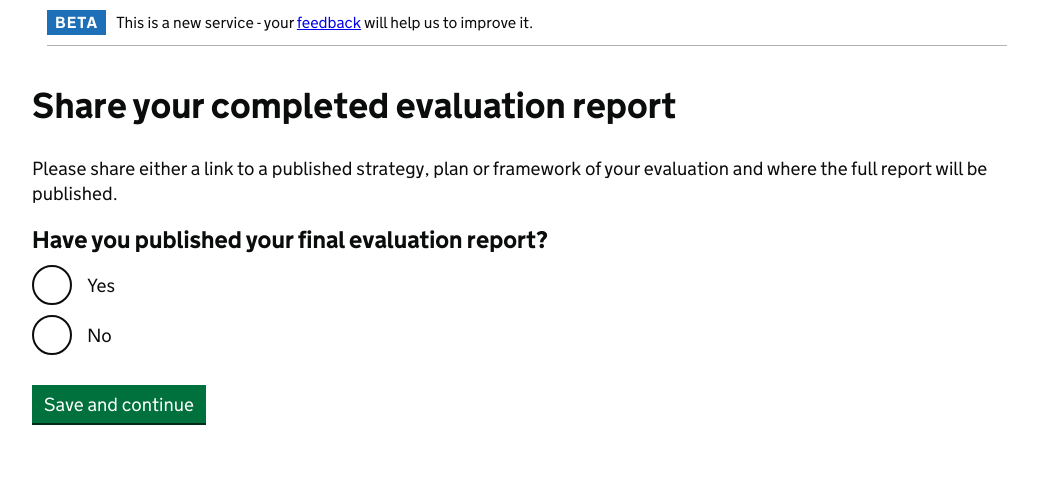
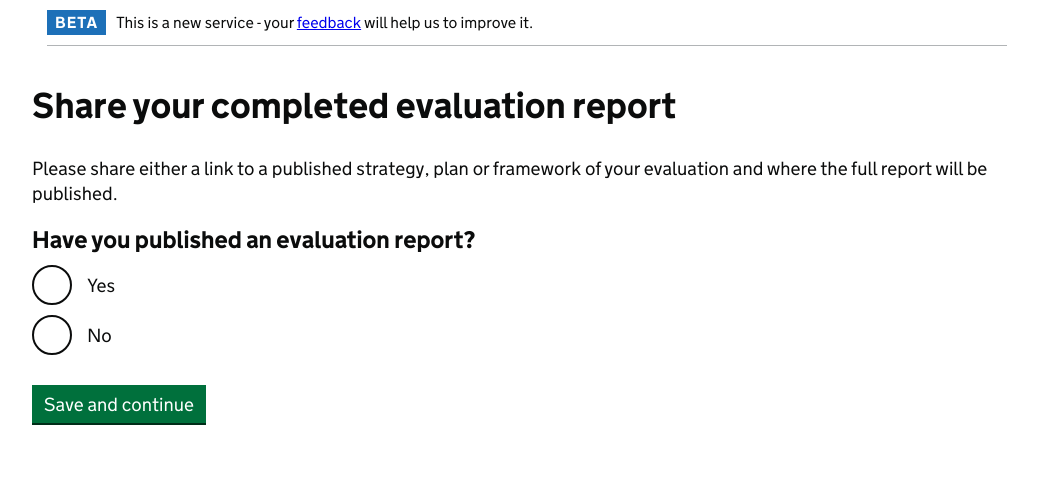
Before and after one commit to i-dot-ai/evaluation-registry, a Python web app: template evaluation_registry/templates/share-form/share-evaluation.html in a window 1280 px wide. Shown: the part 60-555 px from the top of the page, without its empty margins (113-1151 px from the left). Run offline with Jinja, Linux system fonts and the light colour scheme; the template is opened without the code that fills it: most values are stand-ins (such as "Sample title", 1, 10 or a date in 2020).

Commit message:
make reports sound less final

```diff
--- a/evaluation_registry/templates/share-form/share-evaluation.html
+++ b/evaluation_registry/templates/share-form/share-evaluation.html
@@ -35,7 +35,7 @@
 
     {% call macros.govuk_input(
       'is_final_report_published',
-      'Have you published your final evaluation report?',
+      'Have you published an evaluation report?',
       None ) %}
       <div class="govuk-radios" data-module="govuk-radios">
       <div class="govuk-radios__item">
```
